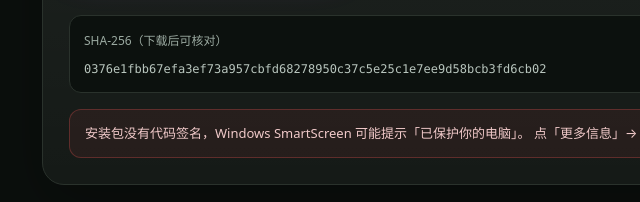
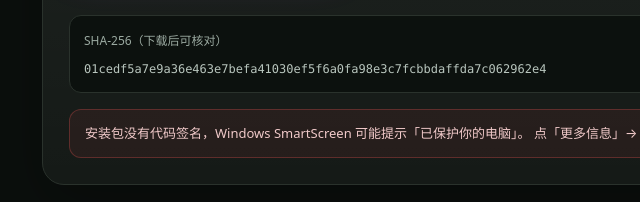
Before and after one commit to liumo-cn/fuse-launcher, a plain HTML site: page web/index.html in a window 1280 px wide. Shown: the part 342-544 px from the top of the page, 62-702 px from the left. Drawn offline with Linux system fonts and the light colour scheme.

```diff
--- a/web/index.html
+++ b/web/index.html
@@ -168,7 +168,7 @@
         <span>SHA-256（下载后可核对）</span>
         <button class="copy" id="copy" type="button">复制</button>
       </div>
-      <div id="hash">0376e1fbb67efa3ef73a957cbfd68278950c37c5e25c1e7ee9d58bcb3fd6cb02</div>
+      <div id="hash">01cedf5a7e9a36e463e7befa41030ef5f6a0fa98e3c7fcbbdaffda7c062962e4</div>
     </div>
     <div class="warn">
       安装包没有代码签名，Windows SmartScreen 可能提示「已保护你的电脑」。
```
Also changed, not shown: 1 other file.
